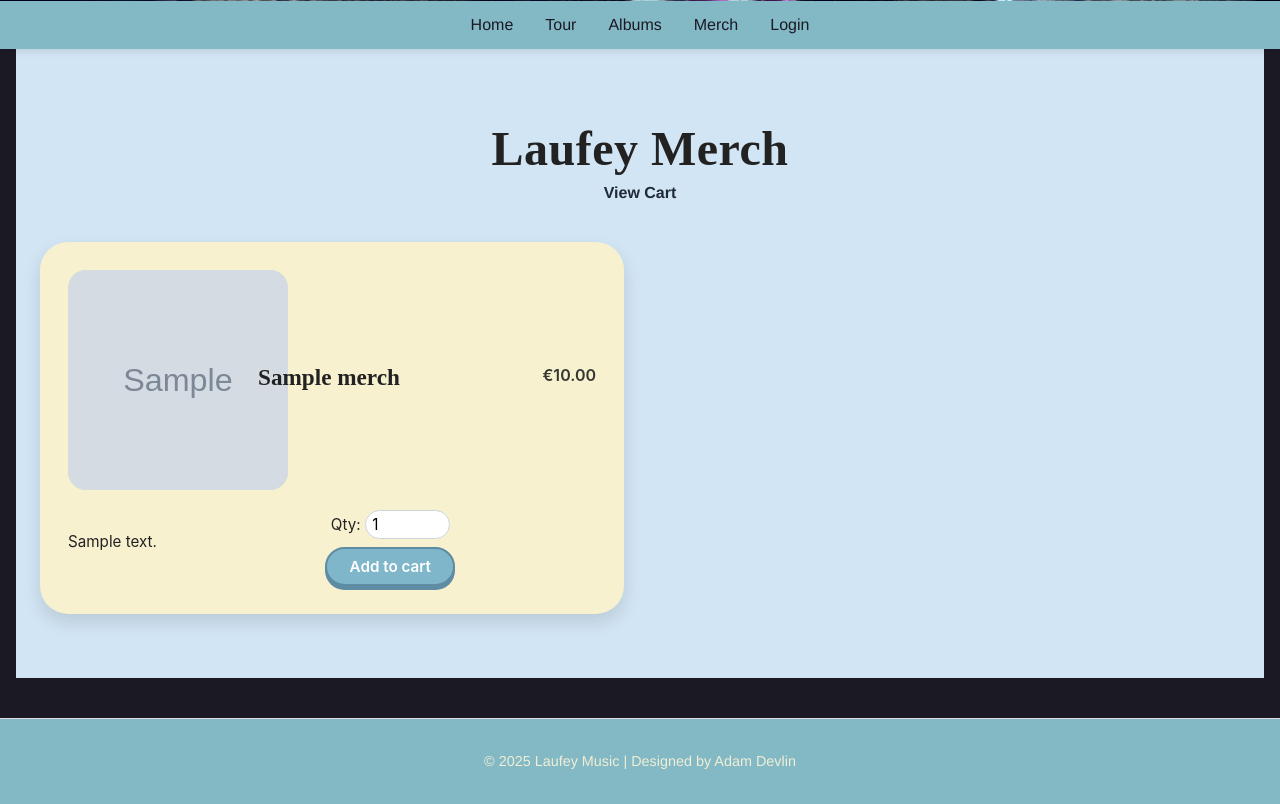
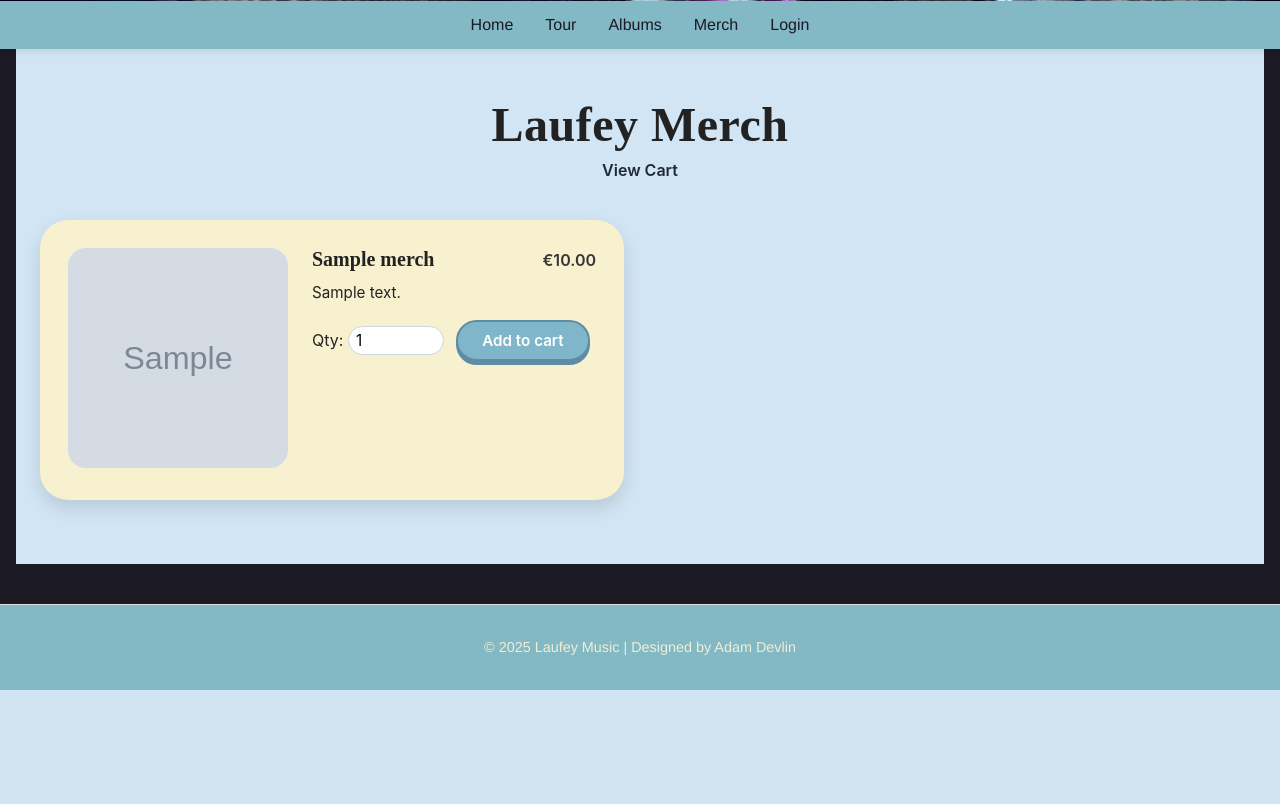
Before and after one commit to G00437074/adamdevproject, a PHP site: page /merch.php in a window 1280 px wide. Shown: the part 379-1183 px from the top of the page. After the commit the page ends 1069 px from the top, so only its background shows below. Run offline with PHP 8.4, Linux system fonts and the light colour scheme; tables that the repository leaves empty hold one stand-in row (values such as "Sample post"); grey boxes marked "Sample" are stand-in pictures.

Commit message:
Updating CSS on merch page

```diff
--- a/css/style.css
+++ b/css/style.css
@@ -447,9 +447,6 @@ body {
 /* -------------------------------
      Albums Page
   --------------------------------*/
-/* -------------------------------
-     Albums Page
-  --------------------------------*/
   .albums-section {
     background-color: #C9DBE5;
     padding: 40px 20px 60px;
@@ -638,164 +635,235 @@ body {
 }
 
 
-/* ==== Laufey Merch Page (matches Albums palette) ==== */
+/* =========================
+   Merch page
+   ========================= */
 
 .merch-page {
     max-width: 1200px;
     margin: 0 auto;
     padding: 3rem 1.5rem 4rem;
-    background: #d2e5f4;           /* same soft blue as albums header */
+    background: #d2e5f4;
   }
 
+  /* Title + link */
   .merch-page h1 {
     text-align: center;
+    margin: 0 0 0.5rem;
+    font-family: "Playfair Display", serif;
     font-size: 3rem;
-    margin-bottom: 0.5rem;
+    font-weight: 700;
+    letter-spacing: 0.5px;
   }
 
   .merch-page .view-cart-link {
     display: block;
     text-align: center;
     margin-bottom: 2.5rem;
+    font-family: "Inter", system-ui, sans-serif;
     font-weight: 600;
+    color: #1f2a37;
     text-decoration: none;
-    color: #1f2a37;
   }
 
   .merch-page .view-cart-link:hover {
     text-decoration: underline;
   }
 
-/* Grid layout similar to album cards */
+  /* 2 items per row */
   .product-grid {
     display: grid;
     grid-template-columns: repeat(2, minmax(0, 1fr));
     gap: 2rem;
   }
 
-/* Individual product card */
+  /* Card layout: image column + content column */
   .product {
     display: grid;
-    grid-template-columns: 170px 1fr auto;
-    gap: 1.25rem;
-    align-items: center;
+    grid-template-columns: 220px minmax(0, 1fr);
+    gap: 1.5rem;
+    align-items: start;
     background: #f7f1cf;
     border-radius: 28px;
     padding: 1.75rem;
     box-shadow: 0 8px 18px rgba(0, 0, 0, 0.12);
   }
 
-/* Product image similar to album covers */
-.product img {
-    width: 160px;
-    height: 160px;
+  /* Image */
+  .product-image img {
+    width: 220px;
+    height: 220px;
     border-radius: 18px;
     object-fit: cover;
-    background: #e8e1b8;
+    background: #e8f3ff;
   }
 
-/* Text area */
-.product h3 {
-    margin: 0 0 0.3rem;
-}
-.product .price {
-    margin: 0 0 0.5rem;
-    font-weight: 700;
-    font-size: 1rem;
+  /* This line prevents text overflow in grid layouts */
+  .product-content {
+    min-width: 0;
   }
 
-.product p {
-    margin: 0 0 0.75rem;
-    max-width: 520px;
+  /* Title + price row */
+  .product-title-row {
+    display: flex;
+    justify-content: space-between;
+    align-items: baseline;
+    gap: 1rem;
   }
 
-/* Form + button styling like the “View Tracklist” button */
-.product form {
-    display: flex;
-    flex-direction: column;
-    align-items: center;
-    gap: 0.5rem;
+  /* IMPORTANT: lock heading inside content column */
+  .product-title-row h3 {
+    margin: 0;
+    min-width: 0;
+    font-family: "Playfair Display", serif;
+    font-size: 1.35rem;
+    font-weight: 700;
+    line-height: 1.15;
+
+    overflow-wrap: anywhere;
+    word-break: break-word;
+
+    display: -webkit-box;
+    -webkit-line-clamp: 2;
+    -webkit-box-orient: vertical;
+    overflow: hidden;
   }
 
-.product input[type="number"] {
-    width: 70px;
-    padding: 0.25rem 0.4rem;
+  /* Price */
+  .product-title-row .price {
+    margin: 0;
+    font-family: "Inter", system-ui, sans-serif;
+    font-size: 1rem;
+    font-weight: 600;
+    opacity: 0.9;
+    white-space: nowrap;
+  }
+
+  /* Description */
+  .product-description {
+    margin: 0.7rem 0 1rem;
+    font-family: "Inter", system-ui, sans-serif;
+    font-size: 0.95rem;
+    line-height: 1.45;
+    max-width: 420px;
+  }
+
+  /* Controls */
+  .product-form {
+    display: flex;
+    align-items: center;
+    gap: 0.75rem;
+    font-family: "Inter", system-ui, sans-serif;
+  }
+
+  .product-form input[type="number"] {
+    width: 80px;
+    padding: 0.25rem 0.45rem;
     border-radius: 999px;
     border: 1px solid #cbd5e1;
+    font-family: inherit;
+    font-size: 0.95rem;
   }
 
-/* Rounded blue button */
-.product button {
-    padding: 0.5rem 1.4rem;
+  /* Button */
+  .product-form button {
+    padding: 0.55rem 1.5rem;
     border-radius: 999px;
     border: 2px solid #5e8ca3;
     background: #7fb6c9;
-    color: #ffffff;
+    color: #fff;
+    font-family: inherit;
+    font-size: 0.95rem;
     font-weight: 600;
     cursor: pointer;
     box-shadow: 0 4px 0 #5e8ca3;
     transition: transform 0.08s ease, box-shadow 0.08s ease, background 0.15s ease;
   }
 
-.product button:hover {
+  .product-form button:hover {
     background: #6aa4bb;
   }
 
-.product button:active {
+  .product-form button:active {
     transform: translateY(2px);
     box-shadow: 0 2px 0 #5e8ca3;
   }
 
-/* Simple responsive tweak */
-@media (max-width: 768px) {
+  /* Responsive */
+  @media (max-width: 900px) {
     .product-grid {
       grid-template-columns: 1fr;
     }
   }
 
-    .product img {
-        width: 220px;
-        height: 220px;
+  @media (max-width: 640px) {
+    .product {
+      grid-template-columns: 1fr;
+      text-align: center;
     }
 
-
-/* ===== Merch Typography Fix ===== */
-
-/* Page title */
-.merch-page h1 {
-    font-family: "Playfair Display", serif;  /* elegant album-style serif */
-    font-weight: 700;
-    letter-spacing: 0.5px;
+    .product-image img {
+      margin: 0 auto;
     }
 
-/* Product titles */
-.product h3 {
-    font-family: "Playfair Display", serif;
-    font-size: 1.45rem;
-    font-weight: 700;
+    .product-title-row {
+      flex-direction: column;
+      align-items: center;
+    }
+
+    .product-form {
+      justify-content: center;
+    }
+  }
+
+  /* ===== Merch overlap hard-fix (put at END of style.css) ===== */
+
+.product {
+    grid-template-columns: 220px minmax(0, 1fr) !important;
+    align-items: start !important;
+  }
+
+  .product-content {
+    min-width: 0 !important;
+  }
+
+  /* force heading to stay inside the text column */
+  .product-title-row {
+    min-width: 0 !important;
+  }
+
+  .product-title-row h3 {
+    min-width: 0 !important;
+    max-width: 100% !important;
+    overflow: hidden !important;
+    overflow-wrap: anywhere !important;
+    word-break: break-word !important;
+    line-height: 1.15 !important;
+    font-size: 1.25rem !important; /* slightly smaller to prevent spill */
+  }
+
+  /* keep price tight */
+  .product-title-row .price {
+    white-space: nowrap !important;
+    margin-left: 0.75rem !important;
+  }
+
+  /* ===== Override global heading styles inside merch cards ===== */
+
+.product-title-row h3 {
+    margin: 0 !important;              /* override 0.5em global margin */
+    max-width: 100%;
+    min-width: 0;
+    overflow-wrap: anywhere;
+    word-break: break-word;
     line-height: 1.15;
   }
 
-/* Price */
-.product .price {
-    font-family: "Inter", system-ui, sans-serif;
-    font-size: 1rem;
-    font-weight: 600;
-    opacity: 0.9;
+  /* Also make sure the content column can shrink */
+  .product-content {
+    min-width: 0;
   }
 
-/* Description text */
-.product p {
-    font-family: "Inter", system-ui, sans-serif;
-    font-size: 0.95rem;
-    line-height: 1.45;
-    max-width: 420px;
+  .product-title-row h3 {
+    font-size: 1.25rem;
   }
-
-/* Qty + Button text */
-.product form,
-.product input,
-.product button {
-    font-family: "Inter", system-ui, sans-serif;
-    font-size: 0.95rem;
-}
--- a/merch.php
+++ b/merch.php
@@ -35,16 +35,20 @@ $products = getAllProducts($pdo);
     <div class="product-grid">
         <?php foreach ($products as $product): ?>
            <div class="product">
-            <img
-    src="images/merch/<?php echo htmlspecialchars(basename($product['image'])); ?>"
-    alt="<?php echo htmlspecialchars($product['name']); ?>"
->
+  <div class="product-image">
+    <img src="images/merch/<?php echo htmlspecialchars(basename($product['image'])); ?>"
+         alt="<?php echo htmlspecialchars($product['name']); ?>">
+  </div>
 
+  <div class="product-content">
+    <div class="product-title-row">
       <h3><?php echo htmlspecialchars($product['name']); ?></h3>
       <p class="price">€<?php echo number_format($product['price'], 2); ?></p>
-                <p><?php echo htmlspecialchars($product['description']); ?></p>
+    </div>
 
-                <form action="cart.php" method="post">
+    <p class="product-description"><?php echo htmlspecialchars($product['description']); ?></p>
+
+    <form action="cart.php" method="post" class="product-form">
       <input type="hidden" name="action" value="add">
       <input type="hidden" name="id" value="<?php echo (int)$product['id']; ?>">
       <label>
@@ -54,6 +58,8 @@ $products = getAllProducts($pdo);
       <button type="submit">Add to cart</button>
     </form>
   </div>
+</div>
+
         <?php endforeach; ?>
     </div>
 
```
Lines whose indentation alone changed are shown as unchanged.
